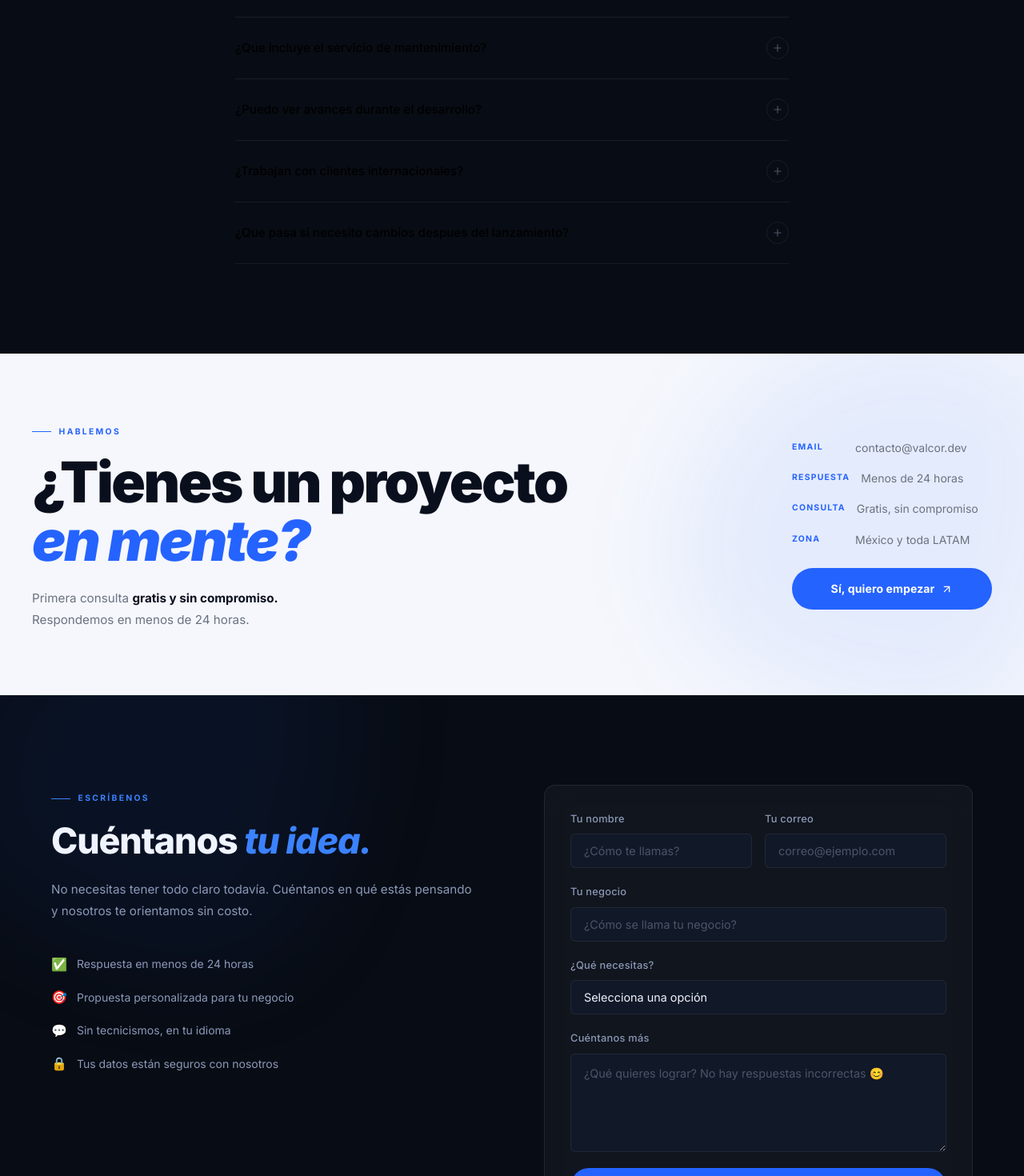
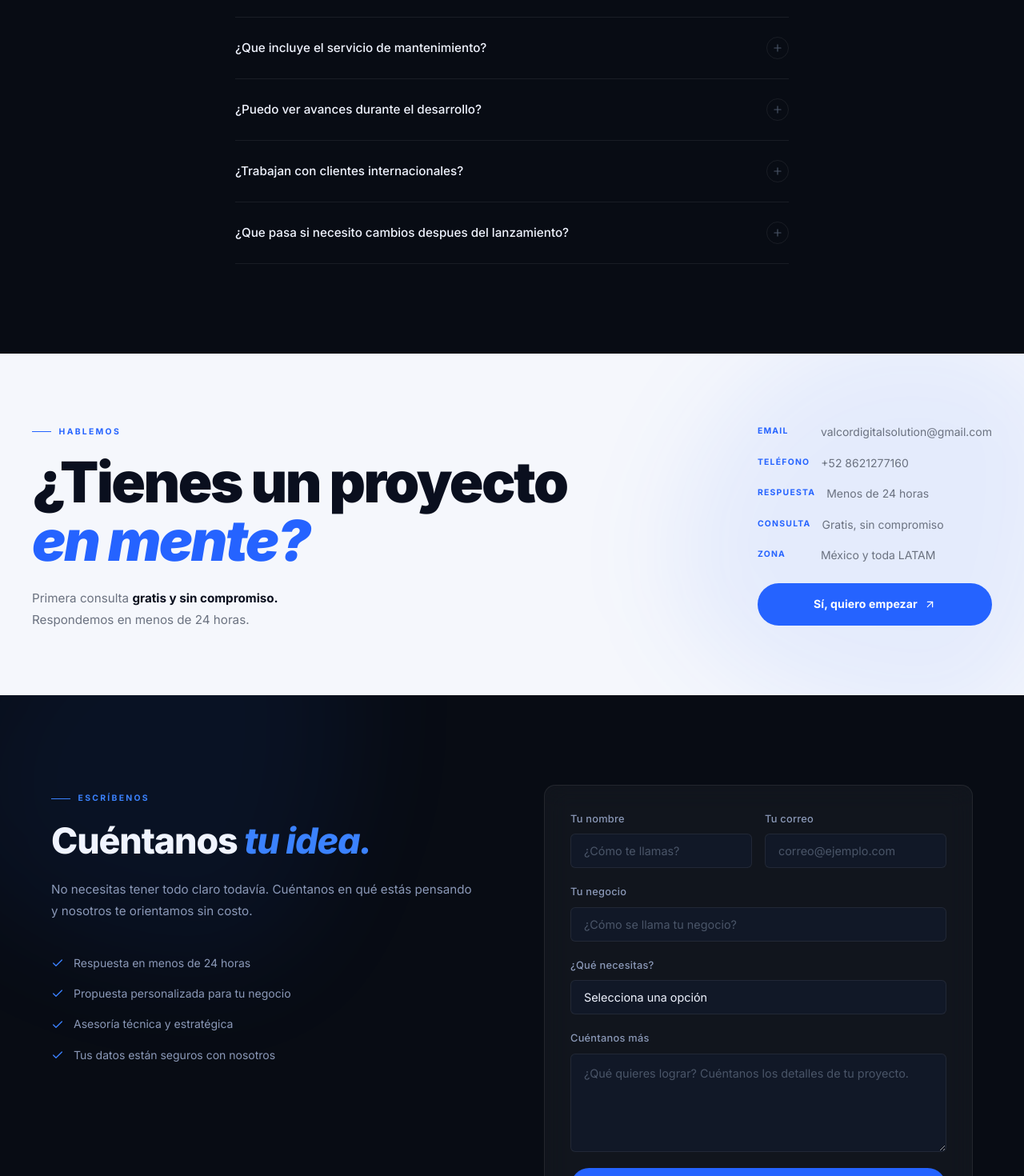
Before and after one commit to Alan-Cortez/ValcorSolutions, a Next.js app: page / in a window 1280 px wide. Shown: the part 4820-6290 px from the top of the page at 80% size. Built offline with nearby package versions, Linux system fonts and the light colour scheme.

Commit message:
Fix FAQ colors and update contact section to be more professional

```diff
--- a/components/public/Contact.tsx
+++ b/components/public/Contact.tsx
@@ -2,7 +2,7 @@
 
 import { useState } from 'react';
 import { motion } from 'framer-motion';
-import { ArrowUpRight } from 'lucide-react';
+import { ArrowUpRight, Check } from 'lucide-react';
 
 const services = ['Sitio Web','Tienda Online','Aparecer en Google','Portal para Clientes','Rediseño de Sitio','Soporte y Mantenimiento'];
 
@@ -56,7 +56,8 @@ export default function Contact() {
             viewport={{ once:true }} transition={{ duration:0.8, ease:[0.16,1,0.3,1] }}
             className="contact-cta-right">
             {[
-              { label:'Email',     value:'contacto@valcor.dev' },
+              { label:'Email',     value:'valcordigitalsolution@gmail.com' },
+              { label:'Teléfono',  value:'+52 8621277160' },
               { label:'Respuesta', value:'Menos de 24 horas' },
               { label:'Consulta',  value:'Gratis, sin compromiso' },
               { label:'Zona',      value:'México y toda LATAM' },
@@ -99,13 +100,13 @@ export default function Contact() {
               </p>
               <div style={{ display:'flex', flexDirection:'column', gap:'1rem' }}>
                 {[
-                  { emoji:'✅', text:'Respuesta en menos de 24 horas' },
-                  { emoji:'🎯', text:'Propuesta personalizada para tu negocio' },
-                  { emoji:'💬', text:'Sin tecnicismos, en tu idioma' },
-                  { emoji:'🔒', text:'Tus datos están seguros con nosotros' },
+                  { text:'Respuesta en menos de 24 horas' },
+                  { text:'Propuesta personalizada para tu negocio' },
+                  { text:'Asesoría técnica y estratégica' },
+                  { text:'Tus datos están seguros con nosotros' },
                 ].map((item) => (
                   <div key={item.text} style={{ display:'flex', alignItems:'center', gap:'0.75rem' }}>
-                    <span style={{ fontSize:'1rem' }}>{item.emoji}</span>
+                    <Check size={16} color="var(--blue-vivid)" />
                     <span style={{ fontSize:'0.875rem', color:'var(--text-secondary)' }}>{item.text}</span>
                   </div>
                 ))}
@@ -150,7 +151,7 @@ export default function Contact() {
                   <div className="form-field">
                     <label className="form-label">Cuéntanos más</label>
                     <textarea name="message" value={form.message} onChange={handleChange} required rows={4}
-                      placeholder="¿Qué quieres lograr? No hay respuestas incorrectas 😊"
+                      placeholder="¿Qué quieres lograr? Cuéntanos los detalles de tu proyecto."
                       className="form-input" style={{ resize:'vertical', lineHeight:1.7 }} />
                   </div>
                   {error && <p style={{ fontSize:'0.85rem', color:'#f87171' }}>{error}</p>}
--- a/components/public/FAQ.tsx
+++ b/components/public/FAQ.tsx
@@ -74,7 +74,7 @@ export default function FAQ() {
                   gap: '1rem',
                 }}
               >
-                <span style={{ fontWeight: 500, fontSize: '0.95rem', lineHeight: 1.5 }}>
+                <span style={{ fontWeight: 500, fontSize: '0.95rem', lineHeight: 1.5, color: 'var(--text-primary)' }}>
                   {faq.q}
                 </span>
                 <span style={{
```
